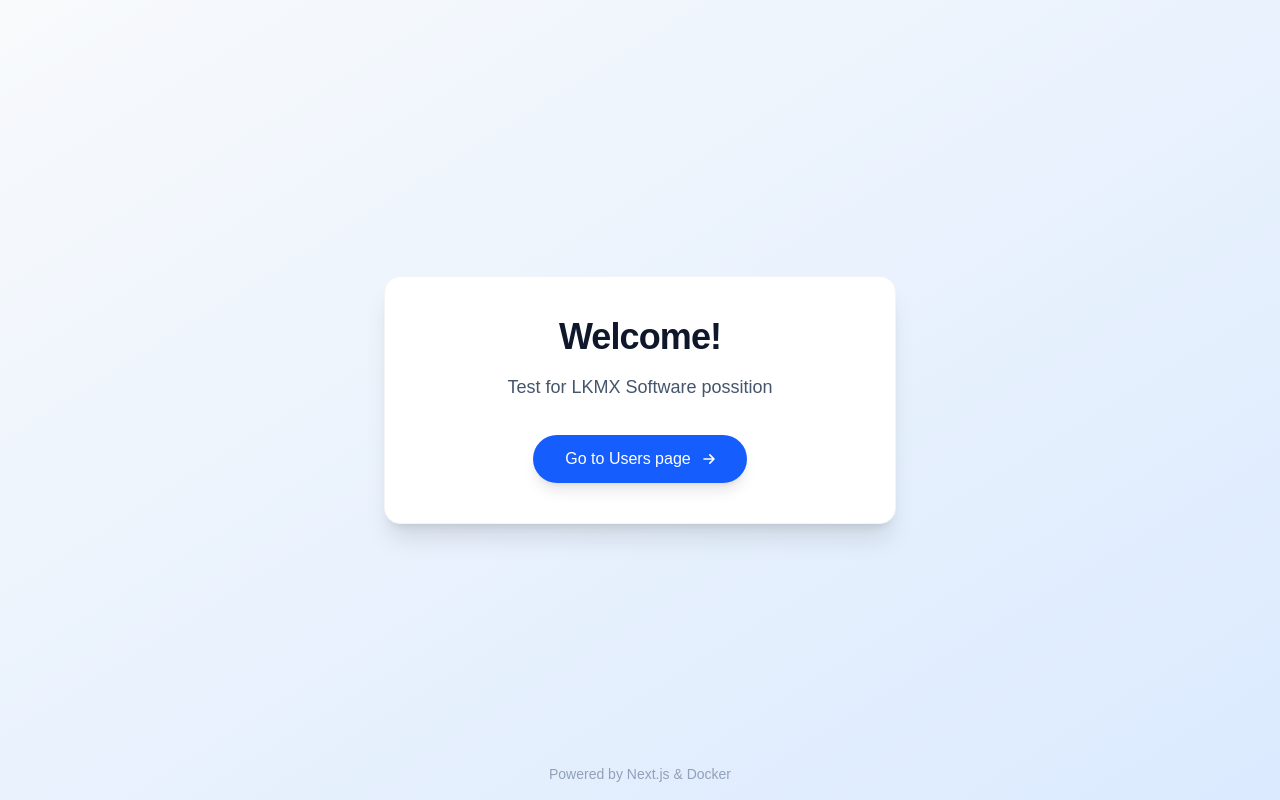
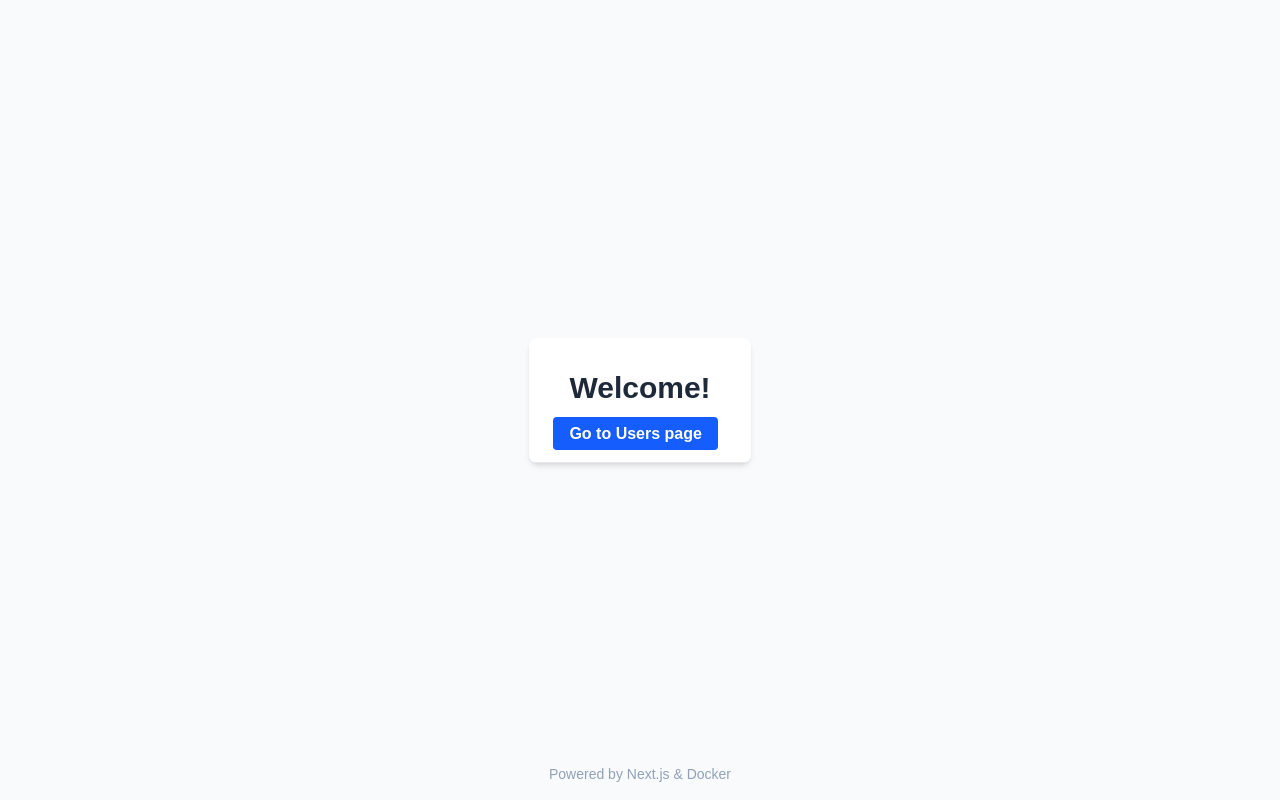
Before and after one commit to Magh97/lkmx-test, a Next.js app: page / in a window 1280 px wide. Built offline with nearby package versions, Linux system fonts and the light colour scheme.

Commit message:
Fix UI issues

```diff
--- a/app/page.tsx
+++ b/app/page.tsx
@@ -2,44 +2,28 @@ import Link from 'next/link';
 
 export default function Home() {
   return (
-    <main className="flex min-h-screen flex-col items-center justify-center p-8 bg-gradient-to-br from-slate-50 to-blue-100">
+    <div className="flex min-h-screen flex-col items-center justify-center p-8 bg-gray-50">
 
-      <div className="bg-white p-10 rounded-2xl shadow-xl text-center max-w-lg w-full border border-gray-100">
+      <div className="max-w-4xl mx-auto bg-white shadow-md rounded-lg overflow-hidden">
 
-        <h1 className="text-4xl font-extrabold text-slate-900 mb-4 tracking-tight">
+        <div className="px-6 py-4 border-b border-gray-200">
+          <h1 className="text-3xl font-bold text-gray-800 m-4">
             Welcome!
           </h1>
 
-        <p className="text-slate-600 mb-8 text-lg leading-relaxed">
-          Test for LKMX Software possition
-        </p>
-
           <Link
             href="/users"
-          className="group relative inline-flex items-center justify-center px-8 py-3 text-base font-medium text-white bg-blue-600 rounded-full hover:bg-blue-700 transition-all duration-200 ease-out shadow-lg hover:shadow-blue-500/30 focus:outline-none focus:ring-2 focus:ring-offset-2 focus:ring-blue-600"
+            className="text-white font-bold py-2 px-4 rounded m-auto bg-blue-600 hover:bg-blue-700"
           >
             Go to Users page
-          <svg
-            className="ml-2 -mr-1 w-5 h-5 transition-transform group-hover:translate-x-1"
-            fill="none"
-            stroke="currentColor"
-            viewBox="0 0 24 24"
-            xmlns="http://www.w3.org/2000/svg"
-          >
-            <path
-              strokeLinecap="round"
-              strokeLinejoin="round"
-              strokeWidth="2"
-              d="M13 7l5 5m0 0l-5 5m5-5H6"
-            ></path>
-          </svg>
           </Link>
+        </div>
 
       </div>
 
       <div className="absolute bottom-4 text-slate-400 text-sm">
         Powered by Next.js & Docker
       </div>
-    </main>
+    </div>
   );
 }
--- a/app/users/page.tsx
+++ b/app/users/page.tsx
@@ -159,7 +159,7 @@ export default function UsersPage() {
                 !isModalShow && (
                     <div className="max-w-4xl mx-auto bg-white shadow-md rounded-lg overflow-hidden">
                         <div className="flex justify-between items-center px-6 py-4 border-b border-gray-200">
-                            <h1 className="text-2xl font-bold text-gray-800">
+                            <h1 className="text-3xl font-bold text-gray-800">
                                 Users
                             </h1>
                             <button
@@ -215,7 +215,7 @@ export default function UsersPage() {
                 isModalShow && (
                     <div className="fixed inset-0 bg-black bg-opacity-50 flex items-center justify-center z-50">
                         <div className="bg-white rounded-lg shadow-xl p-6 w-96">
-                            <h2 className="text-xl font-bold mb-4">
+                            <h2 className="text-3xl font-bold mb-4 text-black">
                                 { currentAction === 'create' && ('Create User')}
                                 { currentAction === 'update' && ('Update User')}
                                 { currentAction === 'delete' && ('Delete User')}
@@ -253,13 +253,13 @@ export default function UsersPage() {
                                     <button
                                         type="button"
                                         onClick={_ => setIsModalShow(false)}
-                                        className="bg-gray-300 hover:bg-gray-400 text-gray-800 font-bold py-2 px-4 rounded"
+                                        className="bg-gray-300 hover:bg-gray-400 text-gray-800 font-bold py-2 px-4 rounded m-auto"
                                     >
                                         Close
                                     </button>
                                     <button
                                         type="submit"
-                                        className={(`text-white font-bold py-2 px-4 rounded ${
+                                        className={(`text-white font-bold py-2 px-4 rounded m-auto ${
                                             ( currentAction === 'delete' ? 'bg-red-600 hover:bg-red-700' : currentAction === 'update' ? 'bg-blue-600 hover:bg-blue-700' : 'bg-green-600 hover:bg-green-700')
                                         }`)}
                                     >
```
Lines whose indentation alone changed are shown as unchanged.
